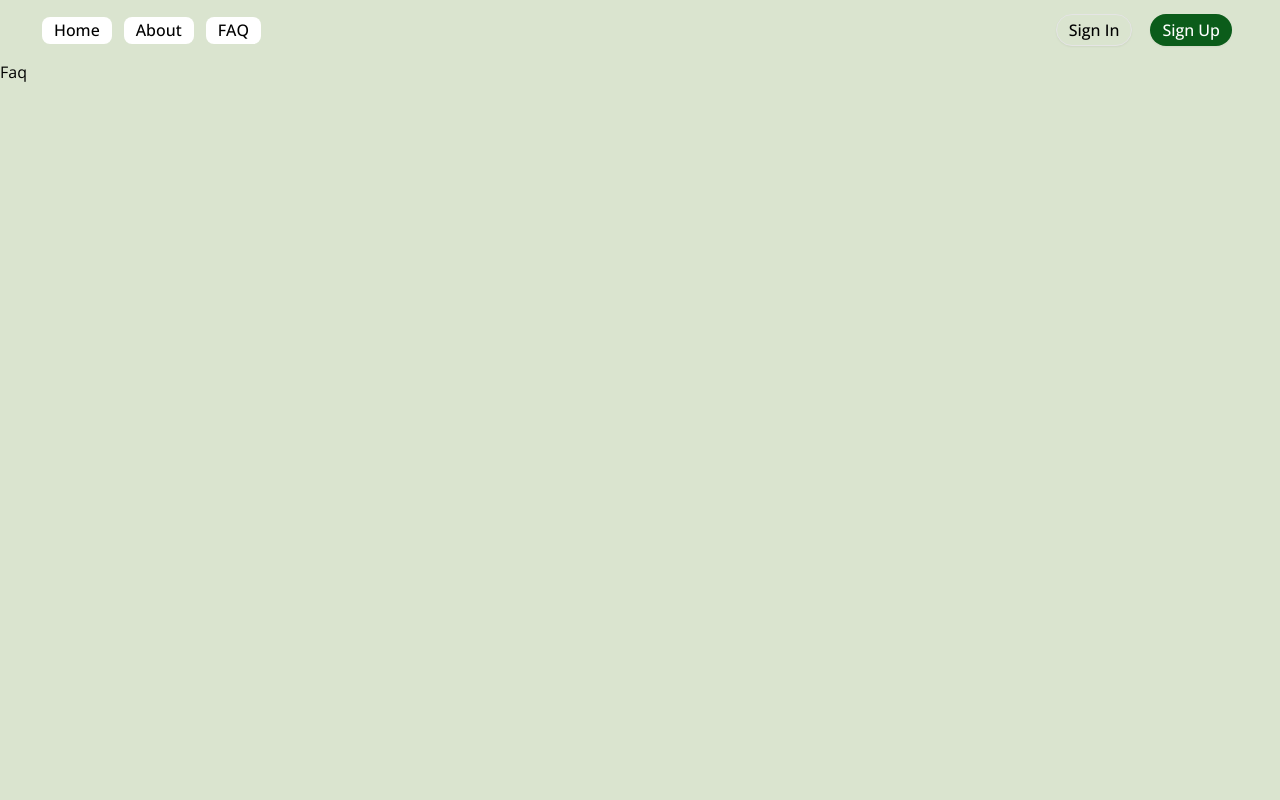
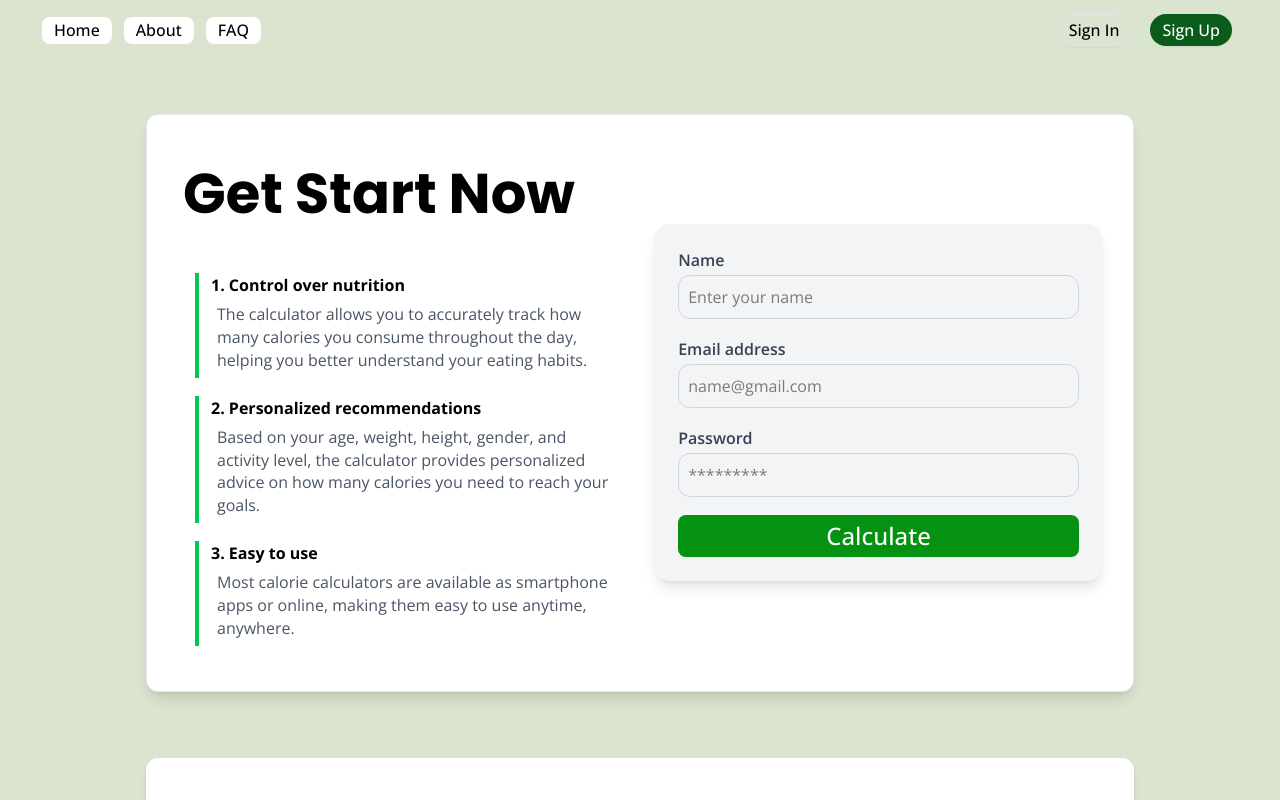
Before and after one commit to vakulenko10/fitApp-frontend, a React (Vite) app: page /faq in a window 1280 px wide. Shown: the top 800 px of the page. Built offline with nearby package versions, Linux system fonts and the light colour scheme; no server answers.

Commit message:
write faq page for mobile/desktop

```diff
--- a/src/pages/Faq.jsx
+++ b/src/pages/Faq.jsx
@@ -1,9 +1,141 @@
-import React from 'react'
+import React from "react";
+import { Button } from "@/components/ui/button";
 
 const Faq = () => {
   return (
-    <div>Faq</div>
-  )
-}
+    <div className="bg-green">
+      <div className="max-w-5xl mx-auto p-6">
+        <section className=" py-12">
+          <div className="max-w-6xl mx-auto bg-white p-10 rounded-lg shadow-lg border border-gray-200 flex flex-col md:flex-row items-center gap-10">
+            <div className="w-full md:w-1/2">
+              <h1 className="text-4xl font-bold mb-6">Get Start Now</h1>
+              <ul className="space-y-6">
+                <li className="relative pl-4 border-l-4 border-green-500">
+                  <strong className="text-mg">1. Control over nutrition</strong>
+                  <p className="text-gray-600">
+                    The calculator allows you to accurately track how many
+                    calories you consume throughout the day, helping you better
+                    understand your eating habits.
+                  </p>
+                </li>
+                <li className="relative pl-4 border-l-4 border-green-500">
+                  <strong className="text-mg">
+                    2. Personalized recommendations
+                  </strong>
+                  <p className="text-gray-600">
+                    Based on your age, weight, height, gender, and activity
+                    level, the calculator provides personalized advice on how
+                    many calories you need to reach your goals.
+                  </p>
+                </li>
+                <li className="relative pl-4 border-l-4 border-green-500">
+                  <strong className="text-mg">3. Easy to use</strong>
+                  <p className="text-gray-600">
+                    Most calorie calculators are available as smartphone apps or
+                    online, making them easy to use anytime, anywhere.
+                  </p>
+                </li>
+              </ul>
+            </div>
 
-export default Faq
+            {/* Форма */}
+            <div className="w-full md:w-1/2 bg-gray-100 shadow-lg p-8 rounded-xl">
+              <form className="space-y-6">
+                <div>
+                  <label className="block text-gray-700 font-semibold mb-1">
+                    Name
+                  </label>
+                  <input
+                    type="text"
+                    placeholder="Enter your name"
+                    className="w-full p-3 border border-gray-300 rounded-lg focus:outline-none focus:ring-2 focus:ring-green-500"
+                  />
+                </div>
+                <div>
+                  <label className="block text-gray-700 font-semibold mb-1">
+                    Email address
+                  </label>
+                  <input
+                    type="email"
+                    placeholder="name@gmail.com"
+                    className="w-full p-3 border border-gray-300 rounded-lg focus:outline-none focus:ring-2 focus:ring-green-500"
+                  />
+                </div>
+                <div>
+                  <label className="block text-gray-700 font-semibold mb-1">
+                    Password
+                  </label>
+                  <input
+                    type="password"
+                    placeholder="*********"
+                    className="w-full p-3 border border-gray-300 rounded-lg focus:outline-none focus:ring-2 focus:ring-green-500"
+                  />
+                </div>
+                <Button variant={"submit"} size={"lg"} className="w-full">
+                  Calculate
+                </Button>
+              </form>
+            </div>
+          </div>
+        </section>
+
+        {/* How it Works */}
+        <section className="bg-white mt-10 p-8 rounded-lg shadow-md max-w-5xl mx-auto">
+          <h2 className="text-3xl font-bold mb-4">How It Works</h2>
+          <hr className="w-32 sm:w-40 md:w-52 lg:w-64 xl:w-80 border-t-2 border-green-500 mb-4 " />
+          <p className="text-gray-700 text-mg">
+            Our calculator is simple to use! Just input your age, weight,
+            height, gender, and activity level, and you'll get personalized
+            recommendations for your daily calorie intake. It helps you stay on
+            track with your fitness goals!
+          </p>
+        </section>
+
+        {/* FAQ */}
+        <section className="bg-white mt-10 p-6 rounded-lg border">
+          <h2 className="text-2xl font-bold mb-4">FAQ</h2>
+          <hr className="w-32 sm:w-40 md:w-52 lg:w-64 xl:w-80 border-t-2 border-green-500 mb-4 " />
+          <div className="space-y-4">
+            <div>
+              <strong>What is a calorie calculator?</strong>
+              <p>
+                A calorie calculator helps you estimate how many calories...
+              </p>
+            </div>
+            <div>
+              <strong>Is the calculator free?</strong>
+              <p>Yes, our calorie calculator is completely free to use!</p>
+            </div>
+            <div>
+              <strong>Can I track my progress?</strong>
+              <p>Yes, you can log your daily calories...</p>
+            </div>
+          </div>
+        </section>
+
+        {/* User Testimonials */}
+        <section className="bg-white mt-10 p-6 rounded-lg">
+          <h2 className="text-2xl font-bold mb-4">User Testimonials</h2>
+          <hr className="w-32 sm:w-40 md:w-52 lg:w-64 xl:w-80 border-t-2 border-green-500 mb-4 " />
+          <p className="italic">
+            "This app helped me understand my eating habits..."
+          </p>
+          <p className="text-green-600">- Agnieszka J.</p>
+          <p className="italic">
+            "The personalized recommendations are exactly..."
+          </p>
+          <p className="text-green-600">- Szymon B.</p>
+        </section>
+
+        {/* About Us */}
+        <section className="bg-white mt-10 p-6 rounded-lg border">
+          <h2 className="text-2xl font-bold mb-4">About Us</h2>
+          <hr className="w-32 sm:w-40 md:w-52 lg:w-64 xl:w-80 border-t-2 border-green-500 mb-4 " />
+          <p>We are students.</p>
+        </section>
+      </div>
+    </div>
+  );
+};
+
+export default Faq;
```
